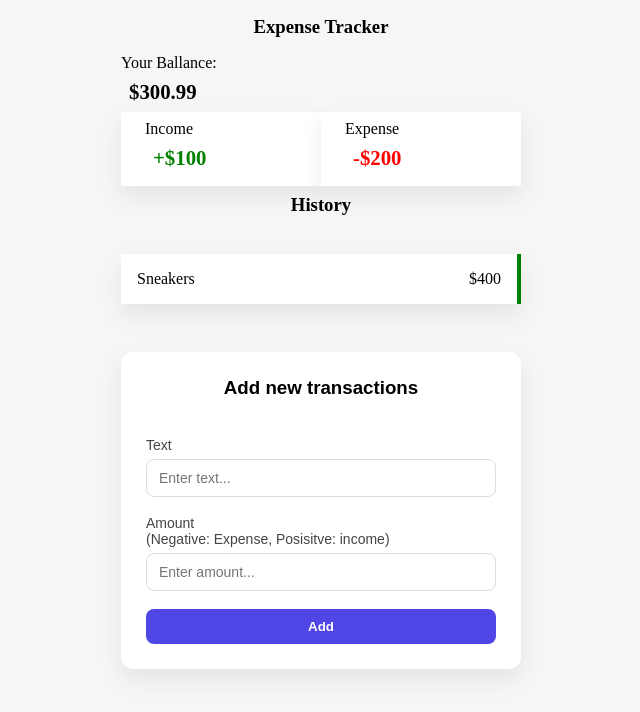
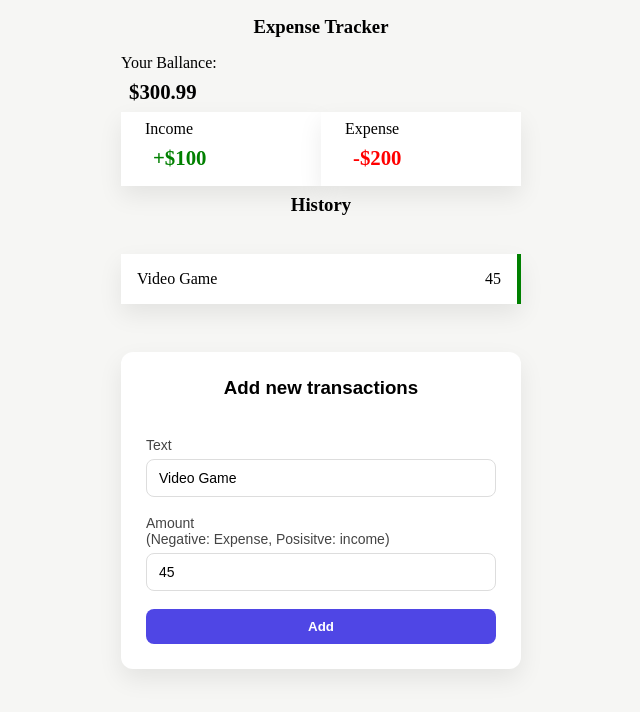
Before and after one commit to yusef-codes10/expense-tracker-vue, a Vue app: page / in a window 1280 px wide. Shown: the top 712 px of the page, without its empty margins (319-959 px from the left). Built offline with nearby package versions, Linux system fonts and the light colour scheme.

Commit message:
props & v-model are working | all's left is to create the new element

```diff
--- a/src/components/AdminSection.vue
+++ b/src/components/AdminSection.vue
@@ -1,19 +1,24 @@
 <script setup>
 import ItemComp from './ItemComp.vue'
+import { ref } from 'vue'
+
+// the reactive variables
+const title = ref('Video Game')
+const price = ref(45)
 </script>
 
 <template>
   <div class="history">
     <h3>History</h3>
     <br />
-    <ItemComp />
+    <ItemComp :title="title" :price="price" />
   </div>
   <div class="admin-section">
     <h3>Add new transactions</h3>
     <br />
     <div class="text-filed">
       <label for="text">Text</label>
-      <input type="text" id="text" placeholder="Enter text..." />
+      <input type="text" id="text" placeholder="Enter text..." v-model="title" />
     </div>
     <div class="amount-filed">
       <label for="amount"
@@ -21,7 +26,7 @@ import ItemComp from './ItemComp.vue'
         <br />
         (Negative: Expense, Posisitve: income)
       </label>
-      <input type="text" id="amount" placeholder="Enter amount..." />
+      <input type="text" id="amount" placeholder="Enter amount..." v-model="price" />
     </div>
     <div class="btn">
       <button>Add</button>
--- a/src/components/ItemComp.vue
+++ b/src/components/ItemComp.vue
@@ -1,17 +1,23 @@
 <script setup>
-import { ref } from 'vue'
+import { ref, defineProps } from 'vue'
 
 const isVisible = ref(false)
 
 const toggleDeleteBtn = () => {
   isVisible.value = !isVisible.value
 }
+
+// define the props
+defineProps({
+  title: String,
+  price: Number,
+})
 </script>
 
 <template>
   <div class="item" @mouseenter="toggleDeleteBtn" @mouseleave="toggleDeleteBtn">
-    <div class="item-title">Sneakers</div>
-    <div class="item-price">$400</div>
+    <div class="item-title">{{ title }}</div>
+    <div class="item-price">{{ price }}</div>
     <div class="delete-btn" v-show="isVisible">
       <i class="fa-solid fa-x"></i>
     </div>
```
